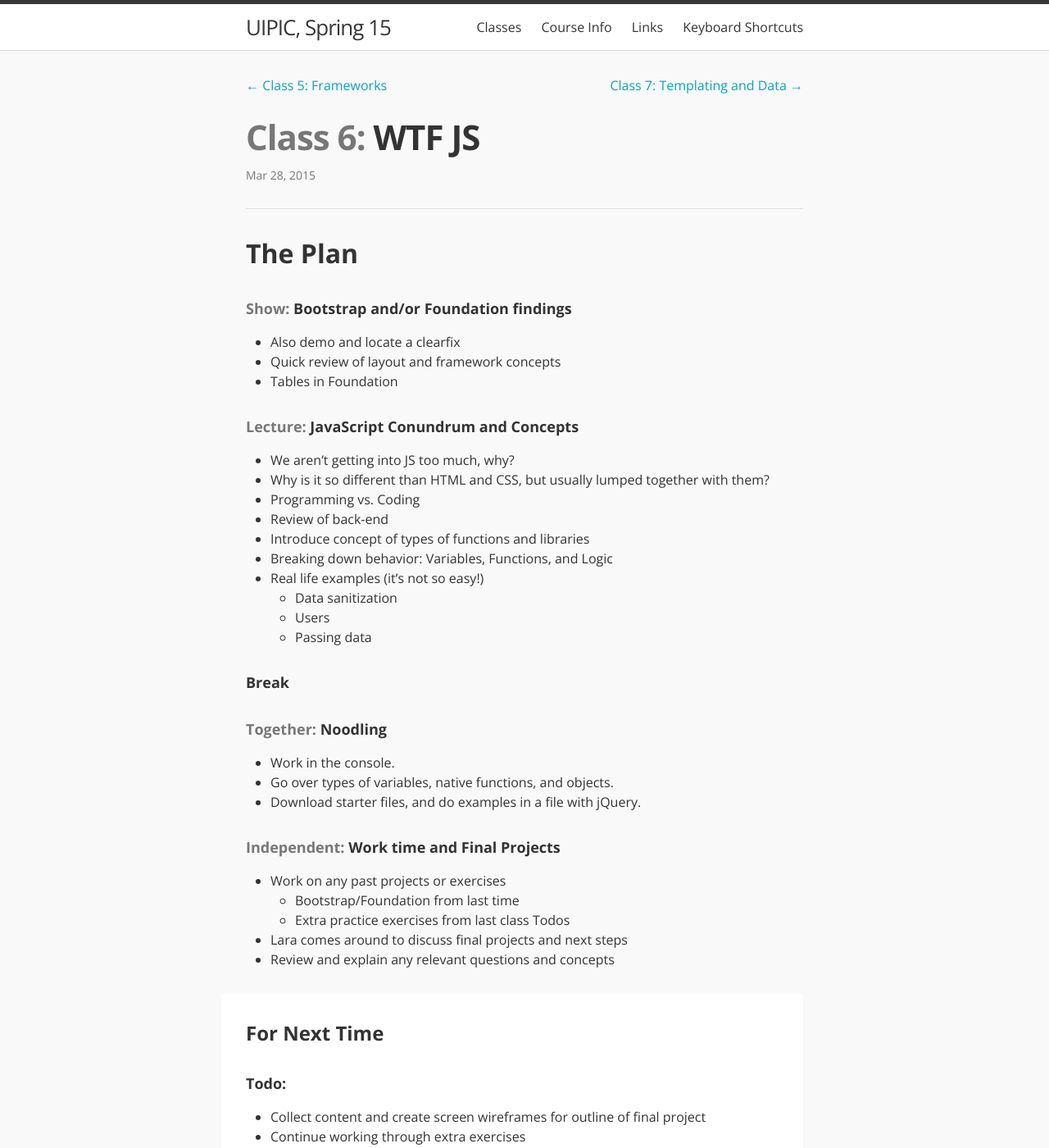
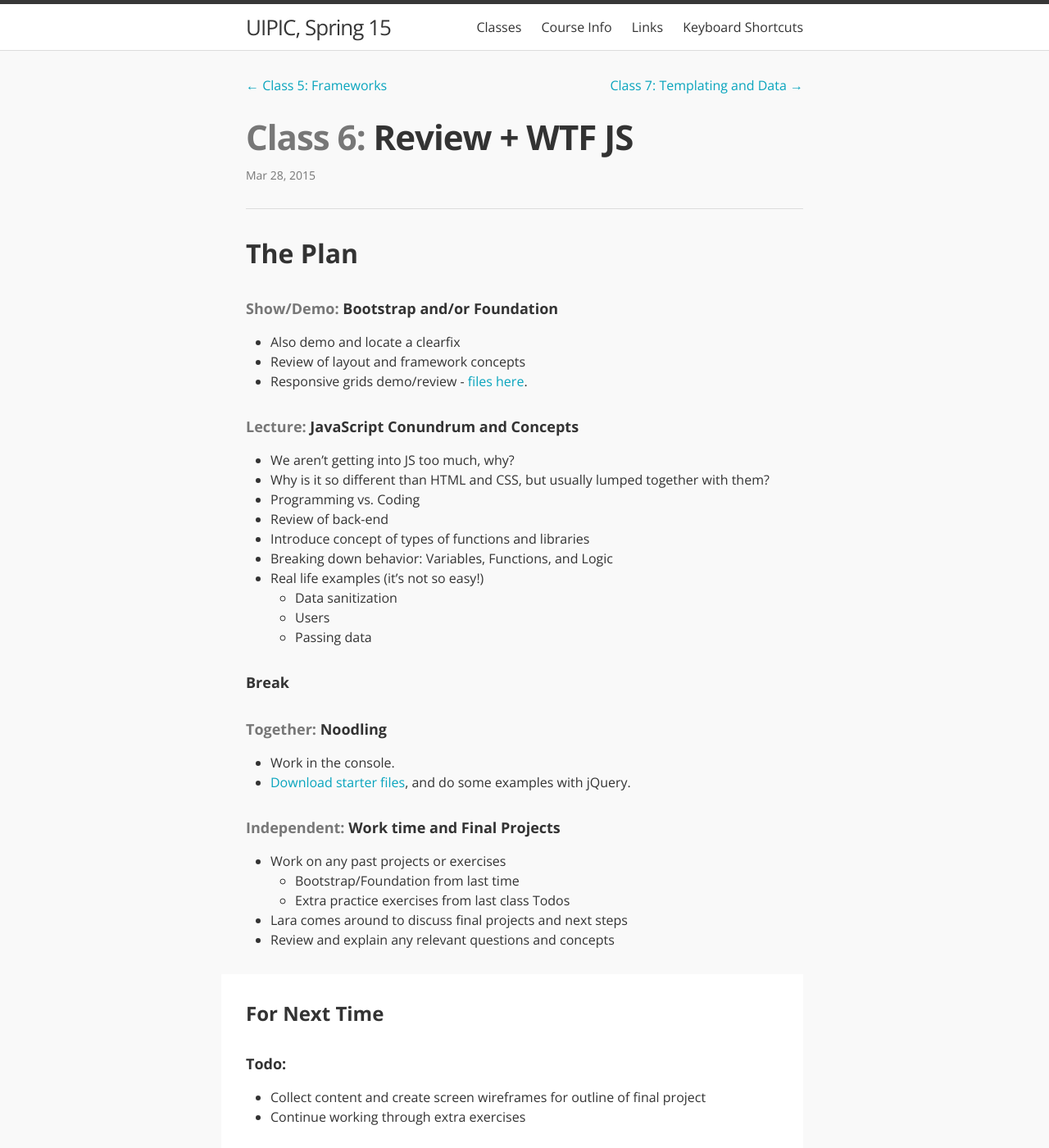
Before and after one commit to laras126/uipic-fall15, a Jekyll site: the page built from _posts/2015-03-28-class-6.markdown, in a window 1280 px wide and 1400 px high. Shown: the whole window at 82% size. Built offline with Jekyll 4.4.1, drawn with Linux system fonts in a browser that asks for light colours; nearby versions of some CDN libraries; comment, search, counter and statistics services are not loaded.

Commit message:
class 6 plans

```diff
--- a/_posts/2015-03-28-class-6.markdown
+++ b/_posts/2015-03-28-class-6.markdown
@@ -1,19 +1,19 @@
 ---
 layout: post
 class: 6
-excerpt: "JavaScript is considered a front-end language, but it's very different than HTML and CSS. IMHO, needs to be in it's own category - let's investigate."
-title:  "WTF JS"
+excerpt: "Review grids. Then talk about JS - it's very different than HTML and CSS. IMHO, needs to be in it's own category. Let's investigate."
+title:  "Review + WTF JS"
 date:   2015-03-28
 categories: class
 ---
 
 ## The Plan
 
-#### <span class="post-title-pre">Show:</span> Bootstrap and/or Foundation findings
+#### <span class="post-title-pre">Show/Demo:</span> Bootstrap and/or Foundation
 
 * Also demo and locate a clearfix
-* Quick review of layout and framework concepts
-* Tables in Foundation
+* Review of layout and framework concepts
+* Responsive grids demo/review - [files here](http://stuff.notlaura.com/downloads/grids.zip).
 
 #### <span class="post-title-pre">Lecture:</span> JavaScript Conundrum and Concepts
 
@@ -33,8 +33,7 @@ categories: class
 #### <span class="post-title-pre">Together:</span> Noodling
 
 * Work in the console.
-* Go over types of variables, native functions, and objects.
-* Download starter files, and do examples in a file with jQuery.
+* [Download starter files](http://stuff.notlaura.com/downloads/jquery_exercise.zip), and do some examples with jQuery.
 
 #### <span class="post-title-pre">Independent:</span> Work time and Final Projects
 
@@ -60,5 +59,4 @@ categories: class
 * [Deceptive Simplicity](http://azumbrunnen.me/blog/deceptive-simplicity/), Adrian Zumbrunnen
 
 
-
 </div>
```
Also changed, not shown: 4 other files.
